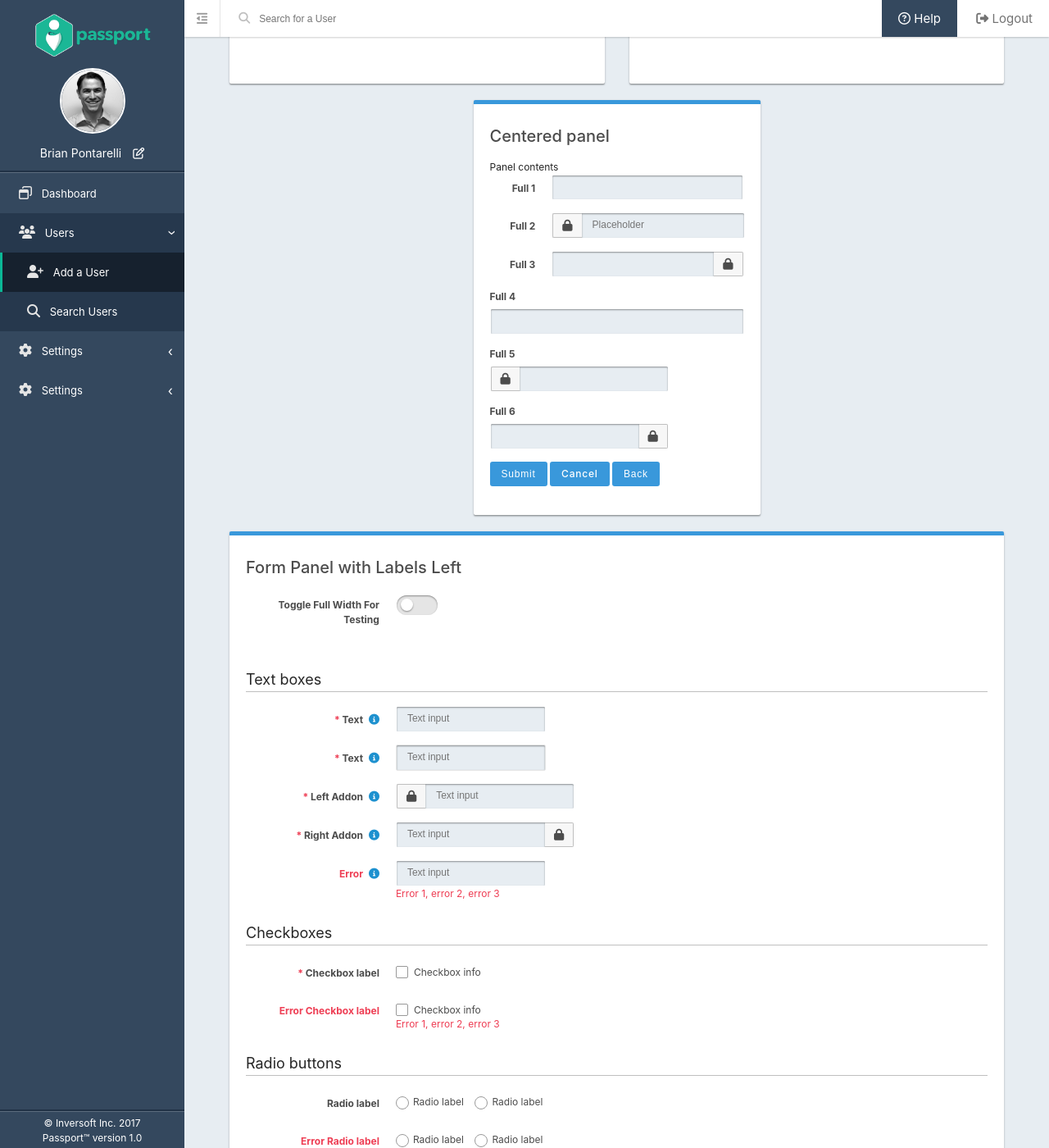
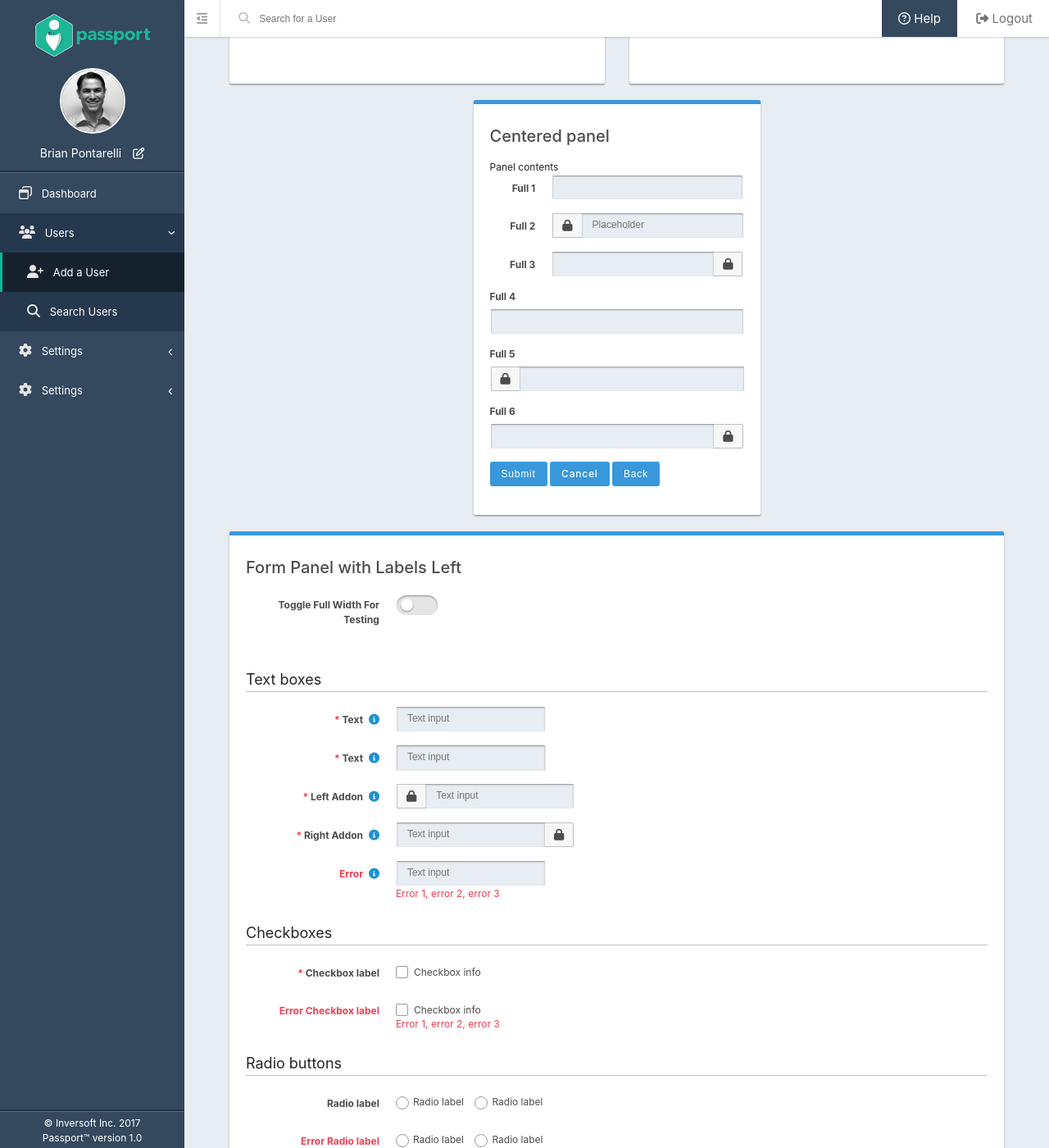
Before and after one commit to FusionAuth/fusionauth-style, a Jekyll site: the page built from index.md, in a window 1280 px wide and 1400 px high, scrolled down 1410 px. Shown: the whole window at 82% size. Built offline with Jekyll 4.4.1, drawn with Linux system fonts in a browser that asks for light colours; nearby versions of some CDN libraries.

Commit message:
Fix full width of addons when labels above

```diff
--- a/_sass/forms.scss
+++ b/_sass/forms.scss
@@ -69,6 +69,10 @@ form {
         width: 1%;
       }
     }
+
+    .input-addon {
+      width: 100%;
+    }
   }
 }
 
@@ -128,6 +132,8 @@ form.labels-left {
     }
 
     .input-addon {
+      width: calc(100% - 18% - 20px);
+
       span {
         width: 1%;
       }
@@ -232,6 +238,7 @@ textarea {
     @include input-icon();
     border-radius: 2px 0 0 2px;
     border-right: none;
+    width: 32px;
 
     i.fa {
       @include input-icon-i();
@@ -255,6 +262,7 @@ textarea {
       @include input-icon();
       border-left: none;
       border-radius: 0 2px 2px 0;
+      width: 32px;
 
       i.fa {
         @include input-icon-i();
```
